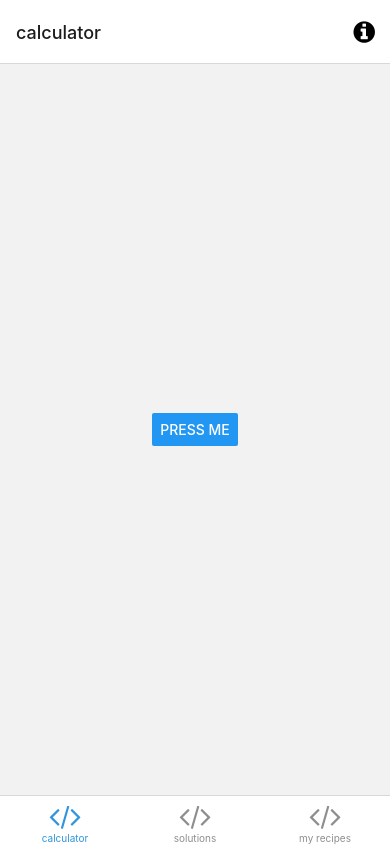
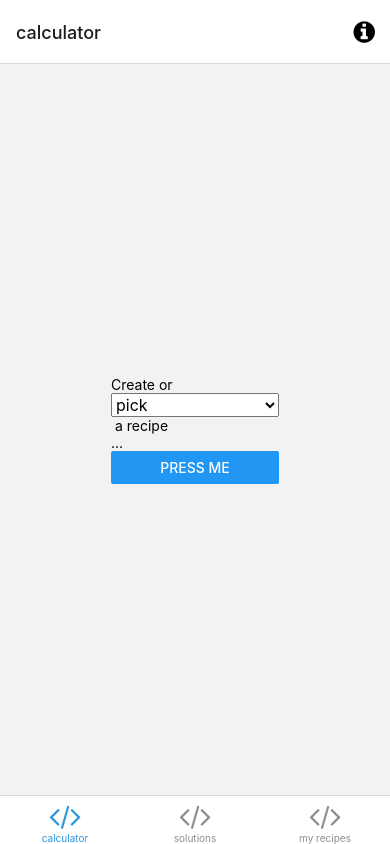
Before and after one commit to niole/hydrocalc-mobile, a React Native app: screen /Calculator in a window 390 px wide. Built offline with nearby package versions, Linux system fonts and the light colour scheme; what expo-linking would draw is missing.

Commit message:
Create recipe rendering

```diff
--- /dev/null
+++ b/components/BucketSizeLabel.tsx
@@ -0,0 +1,12 @@
+import * as React from 'react';
+import { Text, View } from 'react-native';
+import { SizeUnits, VolumeUnits, BucketSize } from '../globalState';
+
+type BucketSizeProps = { bucketSize: BucketSize };
+
+export const BucketSizeLabel: React.FC<BucketSizeProps> = ({ bucketSize: { volume, lwh } }) => volume || lwh ? (
+  <View>
+    {volume ? <Text>{volume.total} {VolumeUnits[volume.unit]}</Text>: null}
+    {lwh ? <Text>{lwh.length} x {lwh.width} x {lwh.height} {SizeUnits[lwh.unit]}</Text>: null}
+  </View>
+) : null;
--- /dev/null
+++ b/components/index.tsx
@@ -0,0 +1 @@
+export * from './BucketSizeLabel';
--- a/globalState/types.ts
+++ b/globalState/types.ts
@@ -1,4 +1,4 @@
-export type SizeUnits = 'cm' | 'inch';
+export enum SizeUnits { CM, Inch };
 
 export enum VolumeUnits { Gallon, Liter, Ounce, ML };
 
@@ -35,9 +35,14 @@ export type SolutionInput = {
   ec: number;
 };
 
+export type FractionalInput = {
+  solution: SolutionInput;
+  frac: number;
+};
+
 export type Solution = {
   name: string;
-  inputs: SolutionInput[];
+  inputs: FractionalInput[];
   targetNpk: NPK;
 };
 
--- a/globalState/useGlobalState.ts
+++ b/globalState/useGlobalState.ts
@@ -1,32 +1,43 @@
 import * as React from 'react';
-import { VolumeUnits, GlobalState } from '.';
+import { SizeUnits, VolumeUnits, GlobalState } from '.';
 
 const _213Solution = {
   name: '2-1-3 solution',
   inputs: [{
+    frac: .33,
+    solution: {
     name: 'micro',
     brand: 'general hydroponics',
     npk: { n: 5, p: 0, k: 1 },
     ec: 19990
-  }, {
+  }}, {
+    frac: .165,
+    solution: {
     name: 'bloom',
     brand: 'general hydroponics',
     npk: { n: 0, p: 5, k: 4 },
     ec: 19990
-  }, {
+  }}, {
+    frac: .5,
+    solution: {
     name: 'green',
     brand: 'general hydroponics',
     npk: { n: 2, p: 1, k: 6 },
     ec: 19990
-  }],
+  }}],
   targetNpk: { n: 2, p: 1, k: 3 }
 };
 
 const defaultState = {
   recipes: [{
-    name: 'yellow bucket',
+    name: 'yellow bucket 1000',
     solution: _213Solution,
     bucketSize: { volume: { total: 16, unit: VolumeUnits.Gallon } },
+    ec: 1000
+  }, {
+    name: 'green bucket 1000',
+    solution: _213Solution,
+    bucketSize: { lwh: { length: 22.5, width: 18.5, height: 12, unit: SizeUnits.Inch } },
     ec: 1000
   }],
   solutions: [_213Solution],
--- /dev/null
+++ b/recipe/CalculatedRecipeView.tsx
@@ -0,0 +1,37 @@
+import * as React from 'react';
+import { Picker, Text, View } from 'react-native';
+import { Recipe } from '../globalState';
+import { RecipeInstructions } from './RecipeInstructions';
+
+type CalculatedRecipeViewProps = {
+  recipes: Recipe[];
+  defaultRecipe?: Recipe;
+};
+
+export const CalculatedRecipeView: React.FC<CalculatedRecipeViewProps> = ({ defaultRecipe, recipes }) => {
+  const [selectedRecipe, setRecipe] = React.useState<Recipe | undefined>(defaultRecipe);
+
+  React.useEffect(() => {
+    setRecipe(defaultRecipe);
+  }, [defaultRecipe]);
+
+  return (
+    <View>
+      <View>
+        <Text>Create or </Text>
+          <Picker selectedValue={selectedRecipe ? selectedRecipe.name : ""} onValueChange={selectRecipe(setRecipe, recipes)}>
+            <Picker.Item label="pick" value="" />
+            {recipes.map(r => <Picker.Item label={r.name} value={r.name} />)}
+          </Picker>
+          <Text> a recipe</Text>
+        </View>
+        <View>
+          {selectedRecipe ? <RecipeInstructions recipe={selectedRecipe} /> : <Text>...</Text>}
+        </View>
+    </View>
+  );
+};
+
+const selectRecipe = (setRecipe: (r: Recipe | undefined) => void, recipes: Recipe[]) => (name: string): void => {
+  setRecipe(recipes.find(r => r.name === name));
+};
--- /dev/null
+++ b/recipe/RecipeInstructions.tsx
@@ -0,0 +1,23 @@
+import * as React from 'react';
+import { Text, View } from 'react-native';
+import { Recipe } from '../globalState';
+import { BucketSizeLabel } from '../components';
+
+type RecipeInstructionsProps = {
+  recipe: Recipe;
+};
+
+export const RecipeInstructions: React.FC<RecipeInstructionsProps> = ({ recipe: { name, ec, bucketSize, solution } }) => (
+  <View>
+    <Text>{name}</Text>
+    <Text>e.c.: {ec}</Text>
+    <Text>bucket size: </Text><BucketSizeLabel bucketSize={bucketSize} />
+    <Text>npk: {solution.targetNpk.n}-{solution.targetNpk.p}-{solution.targetNpk.k}</Text>
+    {solution.inputs.map(input => (
+      <View>
+        <Text>{input.solution.name}</Text>
+        <Text>{input.frac}</Text>
+      </View>
+    ))}
+  </View>
+);
--- /dev/null
+++ b/recipe/index.tsx
@@ -0,0 +1 @@
+export * from './CalculatedRecipeView';
--- a/screens/Calculator.tsx
+++ b/screens/Calculator.tsx
@@ -1,9 +1,10 @@
 import * as React from 'react';
-import { Button, Text, View } from 'react-native';
+import { Picker, Button, Text, View } from 'react-native';
 
-import { SetRecipes, Recipe, Solution } from '../globalState';
+import { BucketSize, SetRecipes, Recipe, Solution } from '../globalState';
 import { RootTabScreenProps } from '../types';
 import { Screen } from './Screen';
+import { CalculatedRecipeView } from '../recipe';
 
 type Props = {
   solutions: Solution[];
@@ -11,10 +12,11 @@ type Props = {
   setRecipes: SetRecipes;
 };
 
-export default function Calculator({ navigation }: RootTabScreenProps<'Calculator'> & Props) {
+export default function Calculator({ recipes, navigation }: RootTabScreenProps<'Calculator'> & Props) {
   return (
     <Screen title="calculator">
       <View>
+        <CalculatedRecipeView recipes={recipes} />
         <Button
           onPress={() => console.log('cat')}
           title="Press Me"
```
